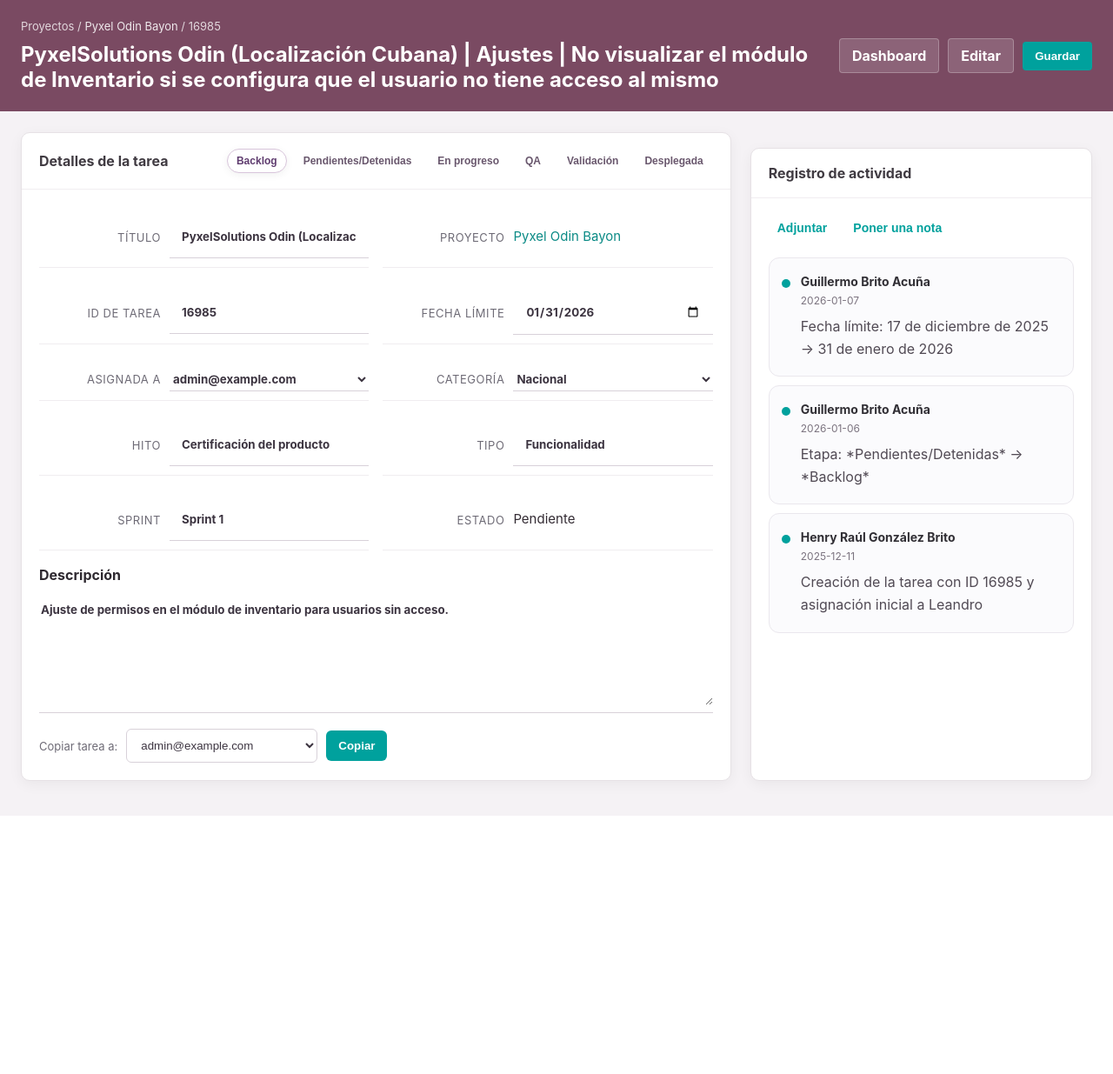
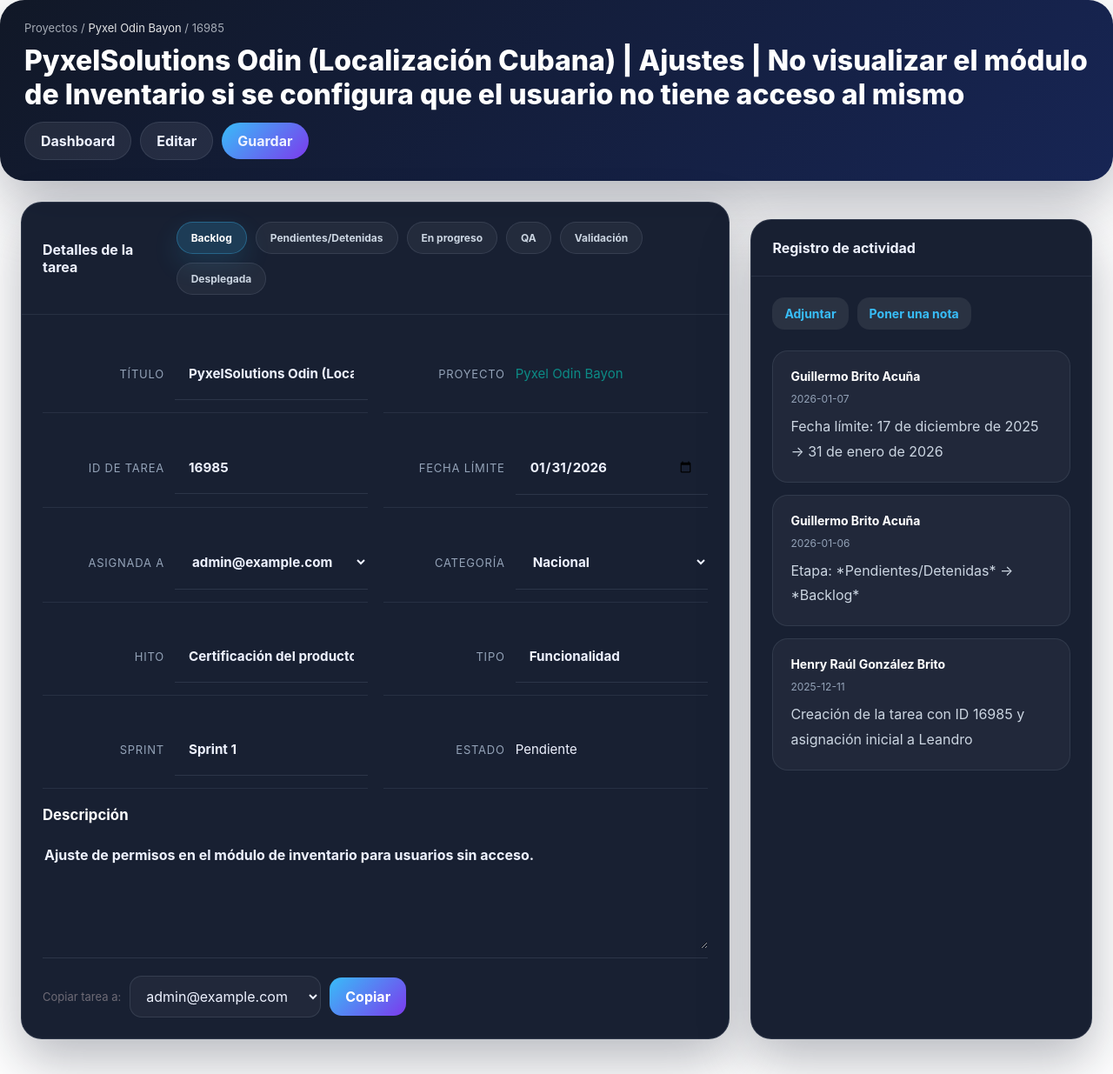
Before and after one commit to R-Ko/Gestion-de-proyecto, a Flask app: page /task/1 in a window 1280 px wide. Shown: the whole page at 87% size. Before the commit the page ends 938 px from the top, so only its background shows below. Run offline with Flask 2, Linux system fonts and the light colour scheme; a user stored in the database is signed in; data comes from the database, SQL or seed files in the repository.

Commit message:
Rediseño moderno de UI para dashboard, proyectos y tareas

```diff
--- a/static/css/odoo_login.css
+++ b/static/css/odoo_login.css
@@ -1,63 +1,75 @@
 :root{
-  --bg:#f5f5f7;
-  --box:#ffffff;
-  --accent:#6d3b50; /* odoo-like plum */
-  --muted:#9b9b9b;
+  --bg:#060b18;
+  --surface:#111827;
+  --surface-soft:#16213e;
+  --surface-softest:#1f2a49;
+  --text:#f8fafc;
+  --text-muted:#94a3b8;
+  --accent:#7c3aed;
+  --accent-soft:#60a5fa;
+  --border:rgba(148,163,184,0.18);
+  --card:#111827;
+  --shadow:0 32px 90px rgba(0,0,0,0.35);
 }
 *{box-sizing:border-box}
-body{font-family: -apple-system, BlinkMacSystemFont, 'Segoe UI', Roboto, 'Helvetica Neue', Arial; background:var(--bg); margin:0}
+body{font-family:Inter, system-ui, -apple-system, BlinkMacSystemFont, 'Segoe UI', sans-serif;min-height:100vh;margin:0;background:radial-gradient(circle at top left, rgba(56,189,248,0.14), transparent 30%),radial-gradient(circle at bottom right, rgba(124,58,237,0.16), transparent 28%),linear-gradient(180deg,#050a14,#0b1226);color:var(--text)}
+button, input, select, textarea{font:inherit}
+a{color:inherit;text-decoration:none}
+img{max-width:100%;display:block}
+button{cursor:pointer}
 .login-page{display:flex;align-items:center;justify-content:center;height:100vh}
-.login-box{width:340px;background:var(--box);padding:28px 36px;border-radius:4px;box-shadow:0 2px 0 rgba(0,0,0,0.04);text-align:left}
-.logo-wrap{display:flex;justify-content:center;margin-bottom:12px}
-.logo-wrap img{width:120px;opacity:0.9}
-.login-form label{display:block;color:var(--muted);font-size:14px;margin-top:12px;margin-bottom:6px}
-.login-form input{width:100%;padding:10px 12px;border:1px solid #e1dfe4;border-radius:4px;background:#fff}
-.login-form input:focus{outline:none;box-shadow:0 0 0 3px rgba(173,152,164,0.2);border-color:#bda3ad}
-.btn-login{width:100%;margin-top:16px;background:var(--accent);color:#fff;border:none;padding:12px;border-radius:4px;cursor:pointer}
-.links{display:flex;justify-content:space-between;color:var(--muted);font-size:13px;margin-top:12px}
-.links a{color:var(--muted);text-decoration:none}
-.superuser{margin-top:10px;text-align:center}
-.superuser a{color:var(--muted);font-size:13px;text-decoration:none}
-.footer-links{margin-top:18px;text-align:center;font-size:12px;color:var(--muted)}
+.login-box{width:360px;background:rgba(15,23,42,0.96);padding:32px;border-radius:26px;box-shadow:var(--shadow);text-align:left;border:1px solid rgba(148,163,184,0.1)}
+.logo-wrap{display:flex;justify-content:center;margin-bottom:18px}
+.logo-wrap img{width:120px;opacity:0.92}
+.login-form label{display:block;color:var(--text-muted);font-size:14px;margin-top:18px;margin-bottom:8px}
+.login-form input{width:100%;padding:14px 16px;border:1px solid rgba(148,163,184,0.18);border-radius:16px;background:rgba(15,23,42,0.9);color:var(--text)}
+.login-form input:focus{outline:none;box-shadow:0 0 0 4px rgba(56,189,248,0.18);border-color:rgba(56,189,248,0.45)}
+.btn-login{width:100%;margin-top:20px;background:linear-gradient(135deg,#7c3aed,#38bdf8);color:#fff;border:none;padding:14px;border-radius:16px;cursor:pointer;box-shadow:0 16px 30px rgba(56,189,248,0.16);transition:transform .18s ease}
+.btn-login:hover{transform:translateY(-1px)}
+.links{display:flex;justify-content:space-between;color:var(--text-muted);font-size:13px;margin-top:16px}
+.links a{color:var(--text-muted);text-decoration:none}
+.superuser{margin-top:12px;text-align:center}
+.superuser a{color:var(--text-muted);font-size:13px;text-decoration:none}
+.footer-links{margin-top:20px;text-align:center;font-size:12px;color:var(--text-muted)}
+@media (max-width:420px){.login-box{width:92%;padding:24px}}
 
-@media (max-width:420px){.login-box{width:92%;padding:20px}}
-
-.topbar{display:flex;align-items:center;justify-content:space-between;padding:16px 32px;background:linear-gradient(90deg,#8f5a71,#6d3b50);color:#fff;box-shadow:0 8px 24px rgba(0,0,0,0.08)}
-.topbar .brand{font-weight:700;font-size:1rem;letter-spacing:.03em}
-.topbar .user{font-size:.95rem;opacity:.9}
-.page-content{max-width:1160px;margin:24px auto;padding:0 24px 40px}
-.page-hero{display:flex;align-items:flex-start;justify-content:space-between;gap:20px;margin-bottom:24px;padding:24px 28px;background:#fff;border-radius:18px;box-shadow:0 16px 40px rgba(0,0,0,0.05)}
-.page-hero h1{margin:0;font-size:2rem;letter-spacing:-.03em}
-.page-lead{color:#5d4a5a;margin-top:10px;max-width:560px}
+.topbar{display:flex;align-items:center;justify-content:space-between;padding:20px 32px;background:linear-gradient(135deg,#0f172a,#312e81);border-bottom:1px solid rgba(148,163,184,0.1);backdrop-filter:blur(16px)}
+.topbar .brand{font-weight:800;font-size:1.05rem;letter-spacing:.08em;text-transform:uppercase;opacity:.95}
+.topbar .user{font-size:.95rem;color:rgba(241,245,249,0.88)}
+.page-content{max-width:1220px;margin:24px auto;padding:0 24px 36px}
+.page-hero{display:flex;align-items:flex-start;justify-content:space-between;gap:24px;margin-bottom:24px;padding:28px 32px;background:rgba(15,23,42,0.92);border:1px solid rgba(148,163,184,0.12);border-radius:28px;box-shadow:var(--shadow)}
+.page-hero h1{margin:0;font-size:2.3rem;line-height:1.05}
+.page-lead{color:var(--text-muted);margin-top:10px;max-width:520px;line-height:1.7}
 .page-actions{display:flex;align-items:center;gap:12px;flex-wrap:wrap}
-.btn{display:inline-flex;align-items:center;justify-content:center;padding:12px 18px;border-radius:999px;border:1px solid transparent;font-weight:600;text-decoration:none;cursor:pointer;transition:all .2s ease}
-.btn-primary{background:#6d3b50;color:#fff}
-.btn-primary:hover{background:#5a3344}
-.btn-secondary{background:#f3eef2;color:#5d4a5a;border-color:transparent}
-.btn-secondary:hover{background:#e9e0e5}
-.btn-link{background:transparent;color:#6d3b50;border-color:transparent;text-decoration:underline;padding:0 0 2px}
-.btn-link:hover{color:#4a2d3f}
-.btn-small{padding:.6rem 1rem;font-size:.9rem}
+.btn{display:inline-flex;align-items:center;justify-content:center;padding:12px 20px;border-radius:999px;border:1px solid transparent;font-weight:700;text-decoration:none;transition:all .18s ease}
+.btn-primary{background:linear-gradient(135deg,#7c3aed,#38bdf8);color:#fff;box-shadow:0 18px 40px rgba(56,189,248,0.18)}
+.btn-primary:hover{transform:translateY(-1px);background:linear-gradient(135deg,#6366f1,#38bdf8)}
+.btn-secondary{background:rgba(255,255,255,0.06);color:var(--text);border-color:rgba(148,163,184,0.14)}
+.btn-secondary:hover{background:rgba(255,255,255,0.12)}
+.btn-link{background:transparent;color:#38bdf8;border:none;text-decoration:none;padding:0 0 2px}
+.btn-link:hover{color:#7dd3fc}
+.btn-small{padding:.7rem 1.2rem;font-size:.95rem}
 .grid-layout{display:grid;grid-template-columns:1.1fr .9fr;gap:24px}
-.card{background:#fff;border-radius:18px;box-shadow:0 16px 40px rgba(0,0,0,0.06);overflow:hidden}
-.card-panel{padding:26px}
-.card-header h2{margin:0 0 8px;font-size:1.35rem}
-.card-header p{margin:0;color:#6f5c6f}
-.form-grid{display:grid;gap:16px}
+.card{background:rgba(15,23,42,0.96);border-radius:24px;box-shadow:var(--shadow);overflow:hidden;border:1px solid rgba(148,163,184,0.12)}
+.card-panel{padding:28px}
+.card-header h2{margin:0 0 10px;font-size:1.5rem}
+.card-header p{margin:0;color:var(--text-muted);line-height:1.7}
+.form-grid{display:grid;gap:18px}
 .form-stack{display:flex;flex-direction:column;gap:18px}
-.field-group{display:flex;flex-direction:column;gap:8px;font-size:.95rem;color:#534251}
-.field-group input{width:100%;padding:12px 14px;border:1px solid #e5dfe4;border-radius:10px;background:#fcfcfc}
+.field-group{display:flex;flex-direction:column;gap:10px;font-size:.95rem;color:var(--text-muted)}
+.field-group input,.field-group select,.field-group textarea{width:100%;padding:14px 16px;border:1px solid rgba(148,163,184,0.18);border-radius:16px;background:rgba(15,23,42,0.85);color:var(--text);outline:none}
+.field-group textarea{min-height:120px;resize:vertical}
+.field-group small{color:var(--text-muted)}
 .table-responsive{overflow-x:auto}
-.data-table{width:100%;border-collapse:collapse;margin-top:16px}
-.data-table th,.data-table td{padding:14px 16px;text-align:left;border-bottom:1px solid #ede7ee}
-.data-table th{color:#685468;font-size:.95rem;font-weight:700}
-.data-table tr:hover{background:#faf5f9}
-.checkbox-grid{display:grid;grid-template-columns:repeat(2,minmax(0,1fr));gap:14px;margin-top:12px}
-.checkbox-item{display:flex;align-items:center;gap:12px;padding:14px 16px;border:1px solid #e8dfe5;border-radius:14px;background:#fcfbfd;cursor:pointer}
+.data-table{width:100%;border-collapse:collapse;margin-top:18px}
+.data-table th,.data-table td{padding:16px 18px;text-align:left;border-bottom:1px solid rgba(148,163,184,0.12)}
+.data-table th{color:var(--text-muted);font-size:.95rem;font-weight:700}
+.data-table tr:hover{background:rgba(255,255,255,0.04)}
+.checkbox-grid{display:grid;grid-template-columns:repeat(2,minmax(0,1fr));gap:14px;margin-top:18px}
+.checkbox-item{display:flex;align-items:center;gap:12px;padding:16px;border:1px solid rgba(148,163,184,0.16);border-radius:18px;background:rgba(255,255,255,0.03);cursor:pointer}
 .checkbox-item input{width:1rem;height:1rem}
-.form-footer{display:flex;align-items:center;justify-content:flex-start;gap:14px;margin-top:20px}
-@media (max-width:900px){.grid-layout{grid-template-columns:1fr}
-.page-hero{flex-direction:column}}
+.form-footer{display:flex;align-items:center;justify-content:flex-start;gap:14px;margin-top:24px}
+@media (max-width:900px){.grid-layout{grid-template-columns:1fr}.page-hero{flex-direction:column}}
 @media (max-width:640px){.checkbox-grid{grid-template-columns:1fr}}
 
 .dashboard-grid{display:grid;grid-template-columns:repeat(3,minmax(0,1fr));gap:18px;margin-top:18px}
--- a/templates/task_detail.html
+++ b/templates/task_detail.html
@@ -6,61 +6,55 @@
     <title>{{ task.title }} · Tarea</title>
     <link rel="stylesheet" href="/static/css/odoo_login.css">
     <style>
-      body{margin:0;font-family:-apple-system,BlinkMacSystemFont,'Segoe UI',Roboto,Arial,sans-serif;background:#f5f2f5}
-      .page-header{background:#7a4a62;color:#fff;padding:22px 24px}
-      .page-breadcrumb{font-size:13px;color:rgba(255,255,255,0.78);margin-bottom:10px}
+      body{margin:0;font-family:Inter,system-ui,-apple-system,BlinkMacSystemFont,'Segoe UI',sans-serif;background:transparent;color:#eef2ff}
+      .page-header{background:linear-gradient(135deg,#111827,#172554);color:#eef2ff;padding:24px 28px;border-radius:28px;box-shadow:0 24px 70px rgba(15,23,42,0.32)}
+      .page-breadcrumb{font-size:13px;color:rgba(226,232,240,0.7);margin-bottom:10px}
       .page-breadcrumb a{color:inherit;text-decoration:none}
-      .page-header .header-row{display:flex;align-items:center;justify-content:space-between;gap:12px}
-      .page-title{font-size:24px;font-weight:700;margin:0;color:#fff}
-      .header-actions{display:flex;align-items:center;gap:10px}
-      .btn-outline{background:rgba(255,255,255,0.14);border:1px solid rgba(255,255,255,0.25);border-radius:4px;color:#fff;padding:9px 14px;text-decoration:none;font-weight:700}
-      .btn-solid{background:#00a19d;border:none;border-radius:4px;color:#fff;padding:9px 16px;text-decoration:none;font-weight:700}
-      .header-actions button{border:none;background:rgba(255,255,255,0.18);color:#fff;padding:9px 14px;border-radius:4px;font-weight:700;cursor:pointer}
-      .header-actions button.save-button{background:#00a19d}
-      .stage-bar{display:flex;flex-wrap:wrap;gap:8px;padding:0;margin-left:-8px}
-      .stage-pill{padding:6px 10px;border-radius:999px;border:1px solid transparent;font-size:12px;font-weight:700;color:#69576d;background:transparent}
-      .stage-pill.active{background:#fff;border-color:#d8c5db;color:#5f3c6f;box-shadow:0 2px 10px rgba(0,0,0,0.06)}
-      .page-body{display:grid;grid-template-columns:1.35fr 0.65fr;gap:22px;padding:24px 24px 40px}
+      .page-header .header-row{display:flex;align-items:center;justify-content:space-between;gap:12px;flex-wrap:wrap}
+      .page-title{font-size:2rem;font-weight:800;margin:0;color:#fff}
+      .header-actions{display:flex;align-items:center;gap:10px;flex-wrap:wrap}
+      .btn-outline{background:rgba(255,255,255,0.08);border:1px solid rgba(148,163,184,0.16);border-radius:999px;color:#eef2ff;padding:11px 18px;text-decoration:none;font-weight:700;transition:all .18s ease}
+      .btn-outline:hover{background:rgba(255,255,255,0.14)}
+      .btn-solid{background:linear-gradient(135deg,#38bdf8,#7c3aed);border:none;border-radius:999px;color:#fff;padding:11px 18px;text-decoration:none;font-weight:700;box-shadow:0 18px 40px rgba(56,189,248,0.18)}
+      .btn-solid:hover{transform:translateY(-1px)}
+      .header-actions button{border:none;background:rgba(255,255,255,0.1);color:#eef2ff;padding:11px 18px;border-radius:999px;font-weight:700;cursor:pointer}
+      .header-actions button.save-button{background:linear-gradient(135deg,#38bdf8,#7c3aed)}
+      .stage-bar{display:flex;flex-wrap:wrap;gap:10px;margin-left:-2px}
+      .stage-pill{padding:10px 16px;border-radius:999px;border:1px solid rgba(148,163,184,0.16);font-size:12px;font-weight:700;color:#cbd5e1;background:rgba(255,255,255,0.05);transition:all .18s ease}
+      .stage-pill.active{background:rgba(56,189,248,0.18);border-color:rgba(56,189,248,0.32);color:#fff;box-shadow:0 12px 30px rgba(56,189,248,0.14)}
+      .page-body{display:grid;grid-template-columns:1.35fr .65fr;gap:24px;padding:24px 24px 40px}
       .details-column{display:grid;gap:22px}
       .activity-column{display:grid;gap:22px}
-      .panel{background:#fff;border:1px solid #e6e1e5;border-radius:10px;overflow:hidden;box-shadow:0 4px 16px rgba(0,0,0,0.05)}
-      .panel-header{display:flex;align-items:center;justify-content:space-between;gap:16px;padding:18px 20px;border-bottom:1px solid #f0edf0;font-weight:700;color:#403b42}
-      .panel-body{padding:20px}
-      .field-grid{display:grid;grid-template-columns:repeat(2,minmax(0,1fr));gap:16px}
-      .field-group{display:grid;grid-template-columns:140px 1fr;align-items:center;gap:10px;padding:10px 0;border-bottom:1px solid #f0edf0}
-      .field-label{font-size:13px;color:#6e6b76;text-transform:uppercase;letter-spacing:0.04em;text-align:right}
-      .field-value{font-size:15px;color:#342c34;line-height:1.5}
-      .field-value strong{display:block;font-size:16px;color:#1f1b23;margin-bottom:6px}
-      .field-input{width:100%;padding:4px 0;border-bottom:1px solid #d8d1d9;background:transparent;color:#3c3440}
-      .field-input input,
-      .field-input select,
-      .field-input textarea{width:100%;background:transparent;border:none;outline:none;font-weight:700;color:#3c3440;font-family:inherit}
+      .panel{background:rgba(15,23,42,0.96);border:1px solid rgba(148,163,184,0.18);border-radius:24px;overflow:hidden;box-shadow:0 24px 60px rgba(15,23,42,0.3)}
+      .panel-header{display:flex;align-items:center;justify-content:space-between;gap:16px;padding:22px 24px;border-bottom:1px solid rgba(148,163,184,0.12);font-weight:700;color:#eef2ff}
+      .panel-body{padding:24px}
+      .field-grid{display:grid;grid-template-columns:repeat(2,minmax(0,1fr));gap:18px}
+      .field-group{display:grid;grid-template-columns:140px 1fr;align-items:center;gap:12px;padding:14px 0;border-bottom:1px solid rgba(148,163,184,0.12)}
+      .field-label{font-size:13px;color:#94a3b8;text-transform:uppercase;letter-spacing:0.06em;text-align:right}
+      .field-value{font-size:15px;color:#eef2ff;line-height:1.6}
+      .field-value strong{display:block;font-size:16px;color:#fff;margin-bottom:6px}
+      .field-input{width:100%;padding:6px 0;border-bottom:1px solid rgba(148,163,184,0.16);background:transparent;color:#eef2ff}
+      .field-input input,.field-input select,.field-input textarea{width:100%;background:transparent;border:none;outline:none;font-weight:700;color:#eef2ff;font-family:inherit}
       .field-input textarea{min-height:120px;resize:vertical}
-      .badge{display:inline-flex;padding:6px 12px;border-radius:999px;background:#f3f0f5;color:#69576d;font-size:12px;font-weight:700}
-      .task-meta{display:flex;gap:10px;flex-wrap:wrap;margin-top:14px}
-      .task-meta span{font-size:13px;color:#6e6b76}
-      .task-section{margin-top:18px}
-      .task-section h3{margin:0 0 16px 0;font-size:16px;color:#2e2930}
+      .badge{display:inline-flex;padding:8px 14px;border-radius:999px;background:rgba(56,189,248,0.14);color:#38bdf8;font-size:12px;font-weight:700}
+      .task-meta{display:flex;gap:12px;flex-wrap:wrap;margin-top:16px}
+      .task-meta span{font-size:13px;color:#94a3b8}
+      .task-section{margin-top:20px}
+      .task-section h3{margin:0 0 18px 0;font-size:1.05rem;color:#fff}
       .activity-list{list-style:none;padding:0;margin:0;display:grid;gap:14px}
-      .activity-item{background:#fbfbfd;border:1px solid #eae7ed;border-radius:12px;padding:16px}
-      .activity-item strong{display:block;font-size:14px;color:#312f35;margin-bottom:8px}
-      .activity-item span{display:block;font-size:12px;color:#7b737f}
-      .activity-note{margin-top:8px;color:#514a54;line-height:1.6}
+      .activity-item{background:rgba(255,255,255,0.04);border:1px solid rgba(148,163,184,0.14);border-radius:18px;padding:20px;position:relative}
+      .activity-item strong{display:block;font-size:14px;color:#fff;margin-bottom:10px}
+      .activity-item span{display:block;font-size:12px;color:#94a3b8;margin-bottom:10px}
+      .activity-note{margin:0;color:#cbd5e1;line-height:1.8}
       .task-callouts{display:flex;gap:12px;flex-wrap:wrap;margin-bottom:12px}
-      .callout{background:#f6f3f6;border-radius:8px;padding:12px 14px;color:#5e5160;font-size:13px}
-      .task-copy{display:flex;align-items:center;gap:10px;margin-top:18px}
-      .task-copy select{border:1px solid #d8d1d9;border-radius:6px;padding:10px 12px;background:#fff;color:#3c3440;min-width:220px}
-      .task-copy button{background:#00a19d;border:none;color:#fff;padding:10px 14px;border-radius:6px;cursor:pointer;font-weight:700}
-      .trace-actions{display:flex;gap:10px;margin-bottom:20px}
-      .trace-action{border:none;background:transparent;color:#00a19d;font-size:14px;font-weight:700;cursor:pointer;padding:6px 10px;border-radius:6px}
-      .trace-action:hover{background:rgba(0,161,157,0.1)}
-      .activity-list{list-style:none;padding:0;margin:0;display:grid;gap:10px}
-      .activity-item{position:relative;padding:18px 18px 18px 36px;background:#fbfbfd;border:1px solid #eae7ed;border-radius:12px}
-      .activity-item::before{content:'';position:absolute;left:14px;top:24px;width:10px;height:10px;border-radius:50%;background:#00a19d}
-      .activity-item strong{display:block;font-size:14px;color:#312f35;margin-bottom:6px}
-      .activity-item span{display:block;font-size:12px;color:#7b737f;margin-bottom:10px}
-      .activity-note{margin:0;color:#514a54;line-height:1.6}
-      .activity-date{font-size:13px;color:#6e6b76;text-transform:uppercase;letter-spacing:0.06em;margin:20px 0 10px}
+      .callout{background:rgba(56,189,248,0.1);border-radius:14px;padding:14px 16px;color:#cbd5e1;font-size:13px}
+      .task-copy{display:flex;align-items:center;gap:10px;margin-top:20px;flex-wrap:wrap}
+      .task-copy select{border:1px solid rgba(148,163,184,0.18);border-radius:14px;padding:12px 14px;background:rgba(255,255,255,0.04);color:#eef2ff;min-width:220px}
+      .task-copy button{background:linear-gradient(135deg,#38bdf8,#7c3aed);border:none;color:#fff;padding:12px 18px;border-radius:14px;cursor:pointer;font-weight:700}
+      .trace-actions{display:flex;gap:10px;margin-bottom:24px}
+      .trace-action{border:none;background:rgba(255,255,255,0.08);color:#38bdf8;font-size:14px;font-weight:700;cursor:pointer;padding:10px 14px;border-radius:14px}
+      .trace-action:hover{background:rgba(255,255,255,0.14)}
+      .activity-date{font-size:13px;color:#94a3b8;text-transform:uppercase;letter-spacing:0.06em;margin:20px 0 10px}
     </style>
   </head>
   <body>
```
Also changed, not shown: templates/apps.html (+10 -6 lines), templates/project_detail.html (+30 -35 lines), templates/project_list.html (+23 -23 lines).
